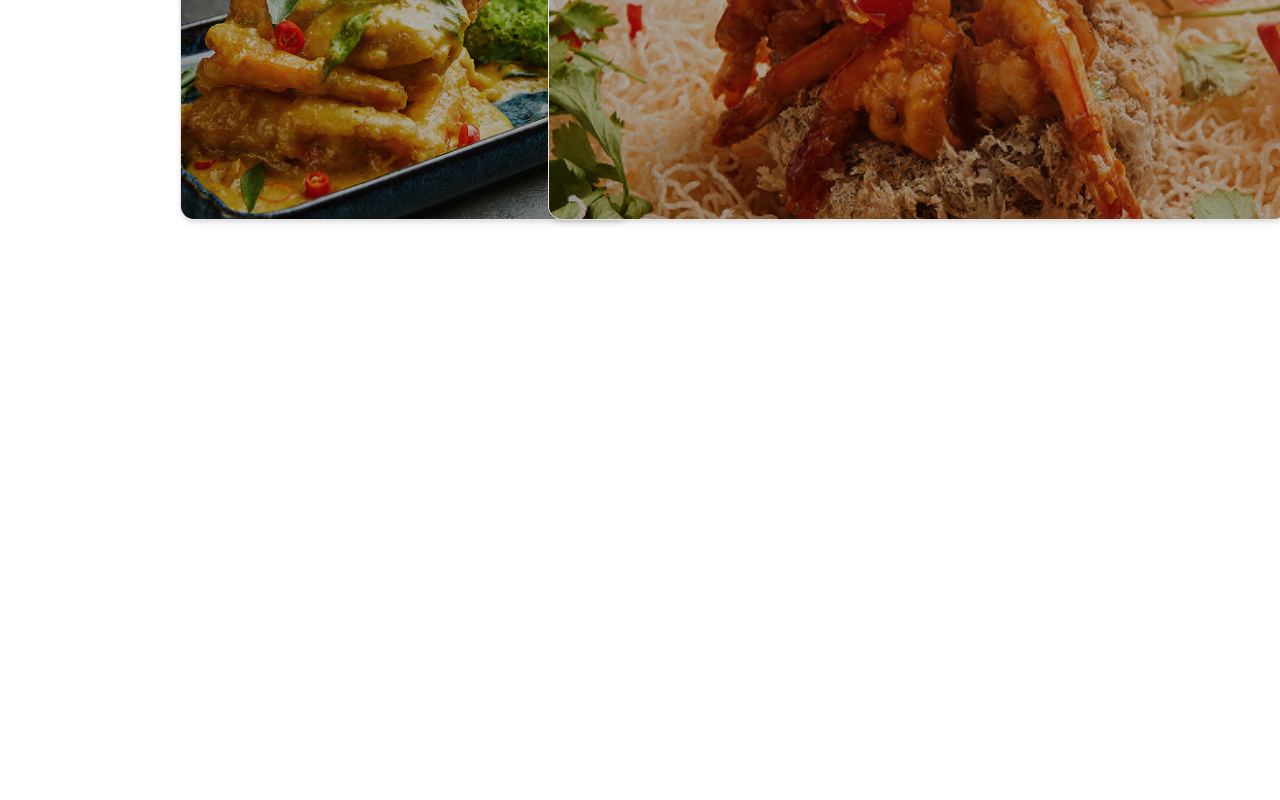
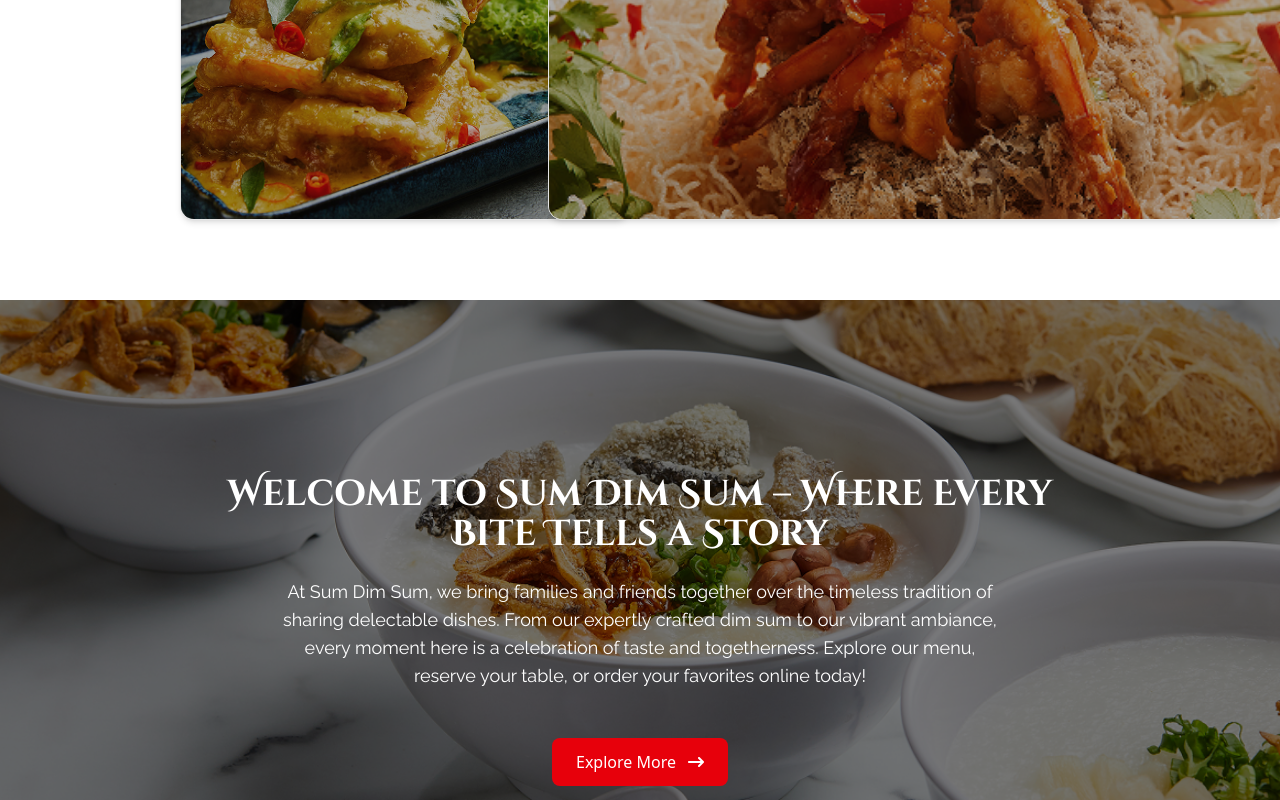
Before and after one commit to iftykhar/sum-dim-sum, a Next.js app: page / in a window 1280 px wide. Shown: the part 2728-3528 px from the top of the page. Before the commit the page ends 3028 px from the top, so only its background shows below. Built offline with nearby package versions, Linux system fonts and the light colour scheme.

Commit message:
working on comment section

```diff
--- a/src/app/page.tsx
+++ b/src/app/page.tsx
@@ -3,6 +3,7 @@ import Topsection from "@/components/landing/Topsection";
 import Hero from "@/components/landing/Hero";
 import OurStory from "@/components/landing/OurStory";
 import Tradition from "@/components/landing/Tradition";
+import Info from "@/components/landing/Info";
 
 export default function Home() {
   return (
@@ -11,6 +12,7 @@ export default function Home() {
       <Hero></Hero>
       <OurStory></OurStory>
       <Tradition></Tradition>
+      <Info></Info>
     </div>
   );
 }
```
Also changed, not shown: public/Rectangle424.png (added).
